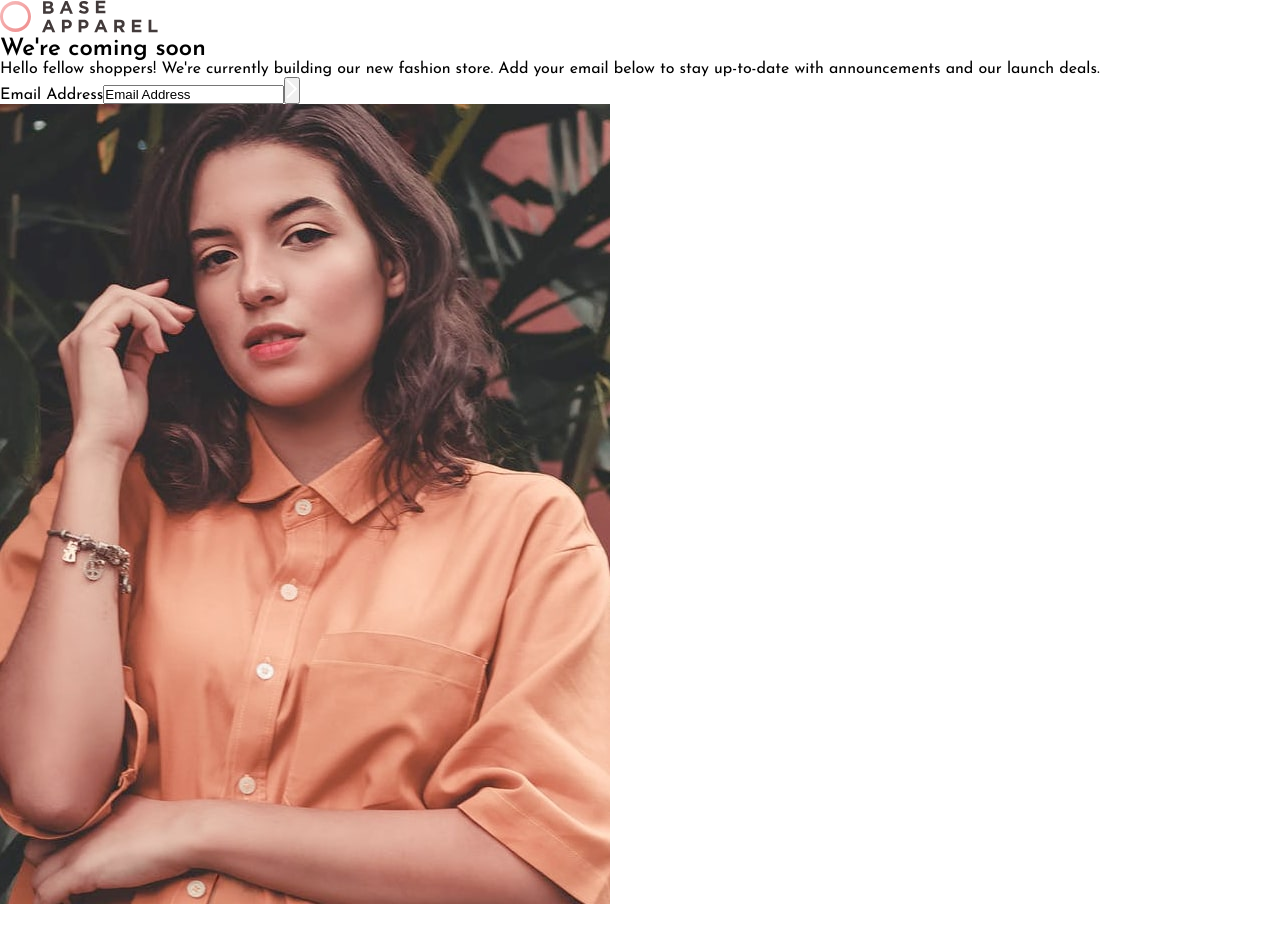
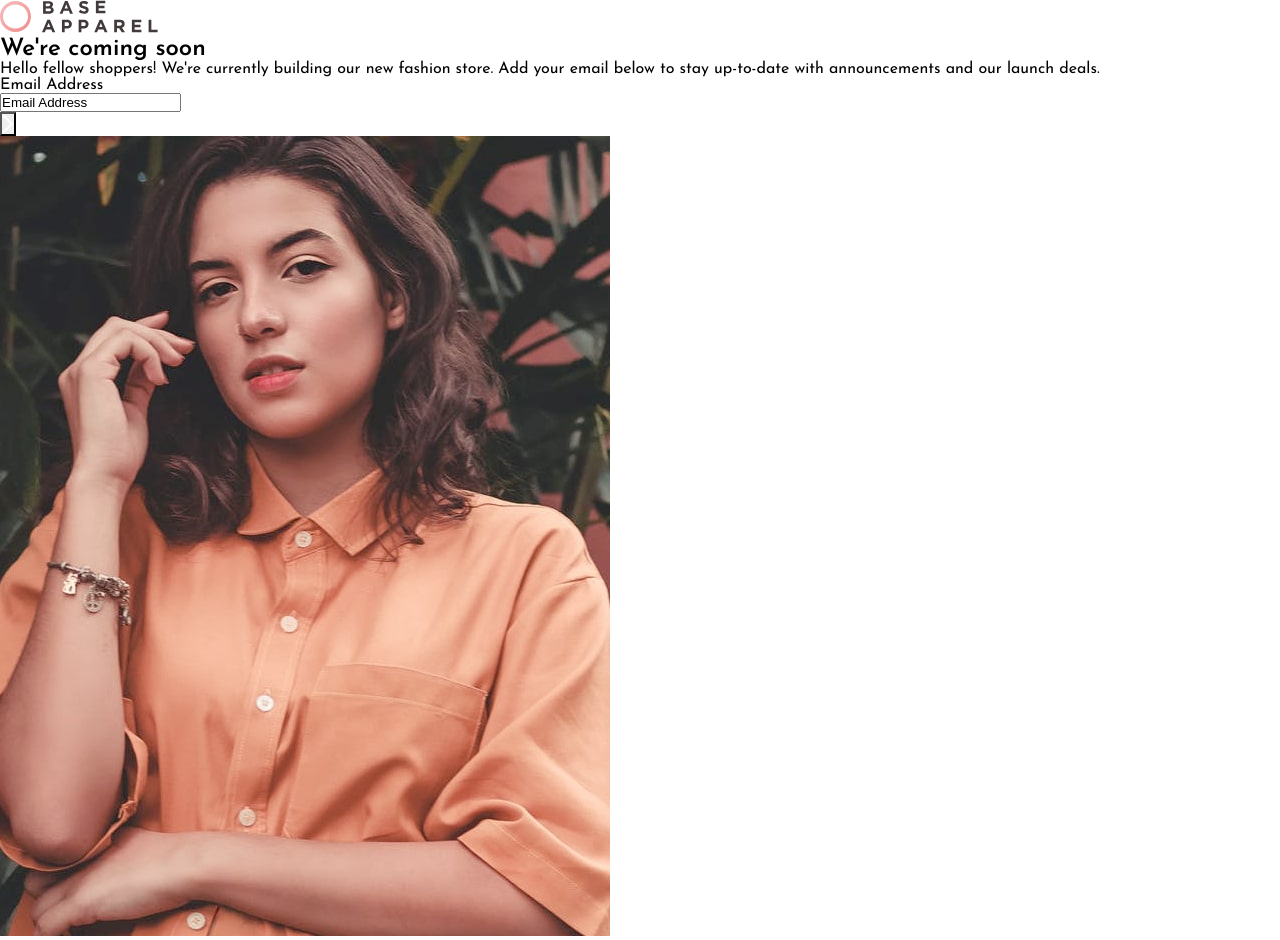
Before and after one commit to horoserp/coming-soon, a React (Create React App) app: page / in a window 1280 px wide. Before the commit the page ends 908 px from the top, so only its background shows below. Built offline with nearby package versions, Linux system fonts and the light colour scheme.

Commit message:
Install Yup and Chakra-UI.

```diff
--- a/src/components/EmailInput.js
+++ b/src/components/EmailInput.js
@@ -1,9 +1,21 @@
 import React from "react";
 import { useFormik } from "formik";
+import * as Yup from "yup";
+import {
+  Button,
+  FormControl,
+  FormErrorMessage,
+  FormLabel,
+  Input,
+} from "@chakra-ui/react";
 
 const EmailInput = () => {
-  // Pass the useFormik() hook initial form values and a submit function that will
-  // be called when the form is submitted
+  const validationSchema = Yup.object().shape({
+    email: Yup.string()
+      .email("Please provide a valid email")
+      .required("Required"),
+  });
+
   const formik = useFormik({
     initialValues: {
       email: "Email Address",
@@ -11,21 +23,27 @@ const EmailInput = () => {
     onSubmit: (values) => {
       alert("Thank you! We will send updates to: " + values.email);
     },
+    validationSchema: validationSchema,
   });
+
   return (
     <form onSubmit={formik.handleSubmit}>
-      <label htmlFor="email">Email Address</label>
-      <input
-        id="email"
-        name="email"
-        type="email"
-        onChange={formik.handleChange}
-        value={formik.values.email}
-      />
+      <FormControl isValid={formik.touched.email && formik.errors.email}>
+        <FormLabel htmlFor="email">Email Address</FormLabel>
+        <Input
+          id="email"
+          name="email"
+          type="email"
+          // onChange={formik.handleChange}
+          // value={formik.values.email}
+          {...formik.getFieldProps("email")}
+        />
+        <FormErrorMessage>{formik.errors.email}</FormErrorMessage>
+      </FormControl>
 
-      <button type="submit">
+      <Button type="submit">
         <img src="/coming-soon/assets/images/icon-arrow.svg" alt="Submit"></img>
-      </button>
+      </Button>
     </form>
   );
 };
```
Also changed, not shown: package.json (+6 -1 lines), 1 other file (tests, documents, lock files or other folders).
